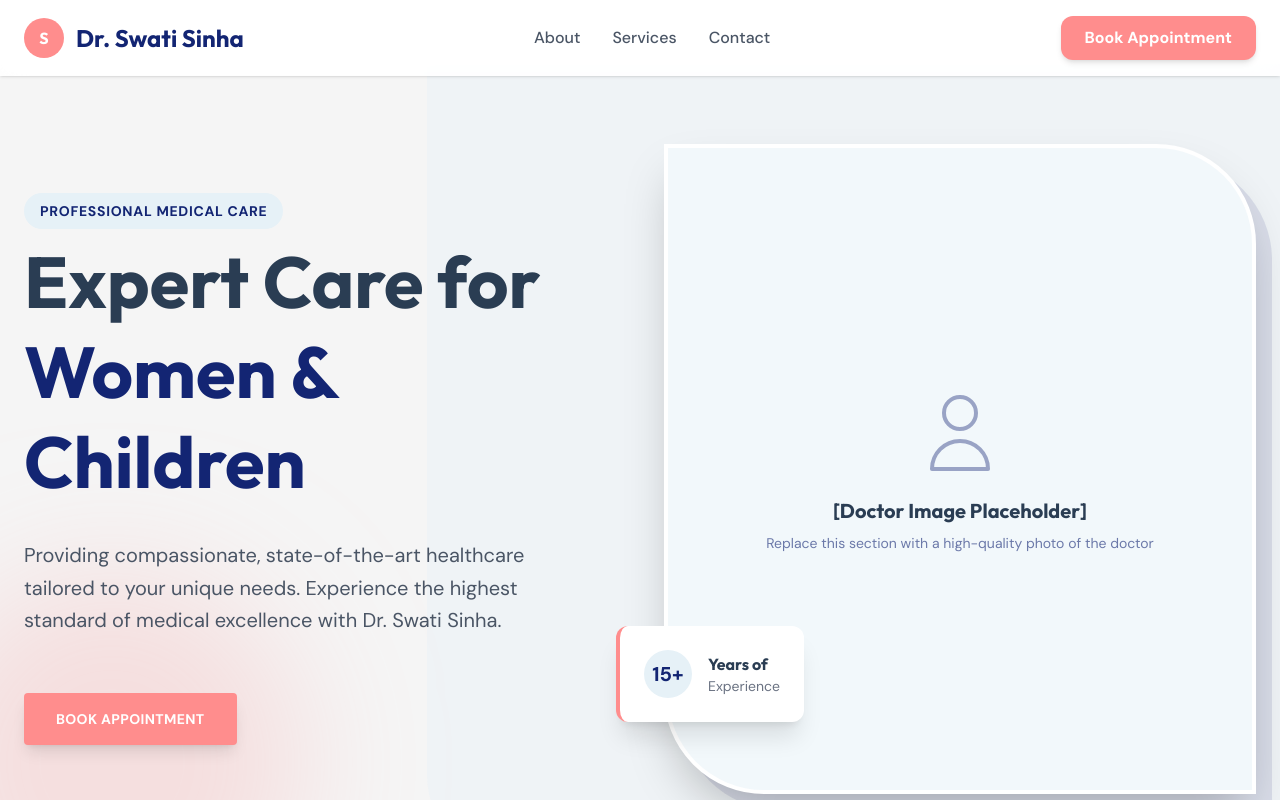
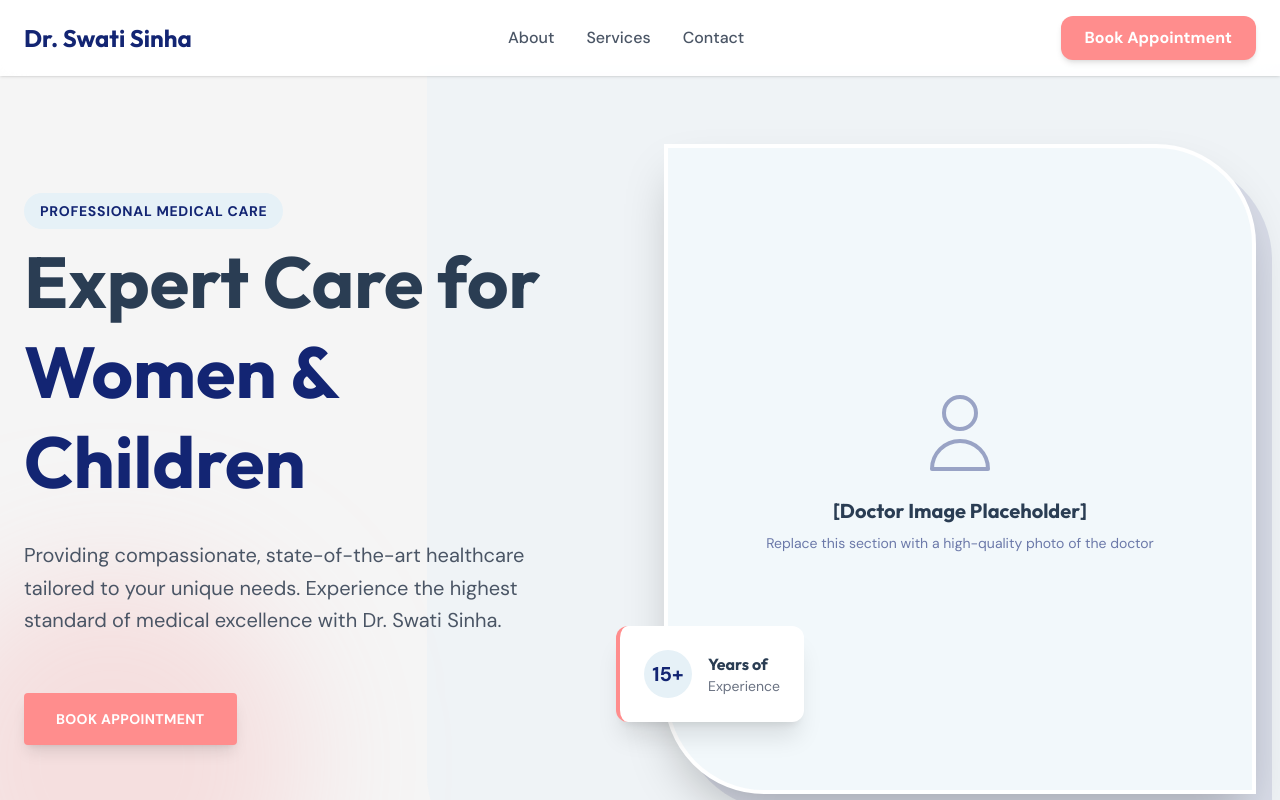
Before and after one commit to amithalder21/doctorsportal, a Next.js app: page / in a window 1280 px wide. Shown: the top 800 px of the page. Built offline with nearby package versions, Linux system fonts and the light colour scheme.

Commit message:
UI Tweak: Removed S icon from Header and Footer

```diff
--- a/src/components/Footer.tsx
+++ b/src/components/Footer.tsx
@@ -4,7 +4,6 @@ export default function Footer() {
       <div className="container mx-auto px-6 grid md:grid-cols-4 gap-12">
         <div className="md:col-span-2">
           <div className="flex items-center gap-3 mb-6">
-            <div className="w-10 h-10 bg-salute-secondary rounded-full flex items-center justify-center font-bold text-white font-heading">S</div>
             <h3 className="text-2xl font-bold text-white font-heading">Dr. Swati Sinha</h3>
           </div>
           <p className="text-white/70 max-w-sm leading-relaxed mb-8">
--- a/src/components/Header.tsx
+++ b/src/components/Header.tsx
@@ -5,7 +5,6 @@ export default function Header() {
     <header className="fixed w-full top-0 z-50 bg-white/90 backdrop-blur-md shadow-sm">
       <div className="container mx-auto px-6 py-4 flex items-center justify-between">
         <Link href="/" className="flex items-center gap-3">
-          <div className="w-10 h-10 bg-salute-secondary rounded-full flex items-center justify-center font-bold text-white font-heading">S</div>
           <h1 className="text-2xl font-bold text-salute-primary font-heading">Dr. Swati Sinha</h1>
         </Link>
 
```
